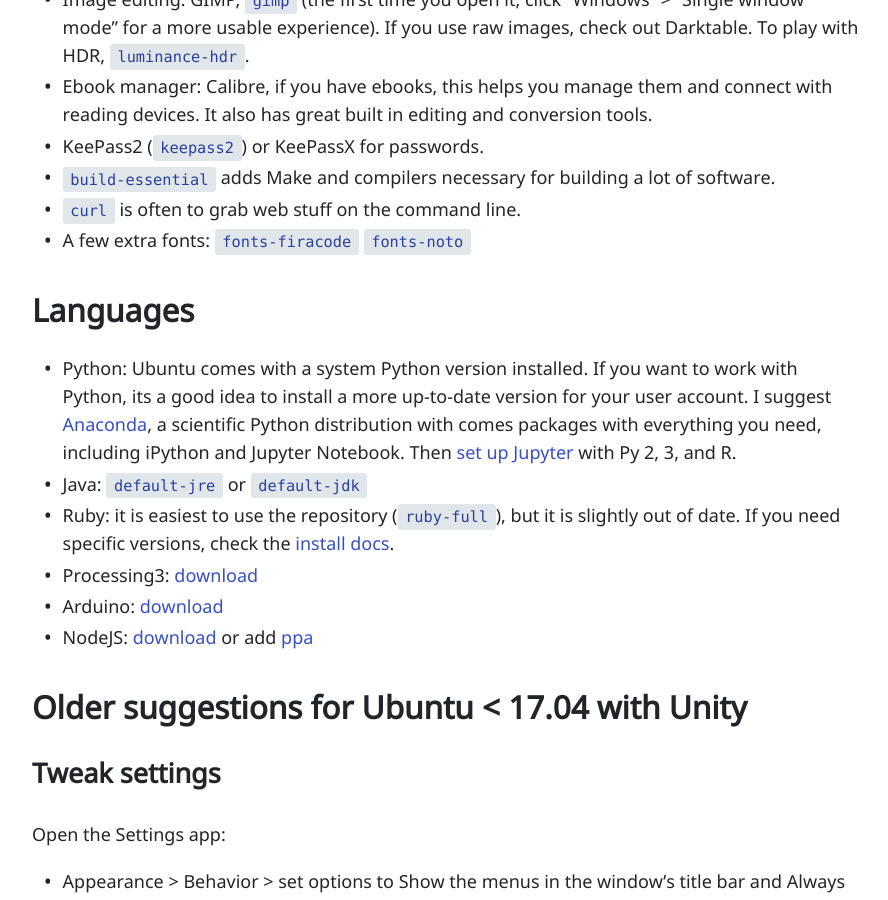
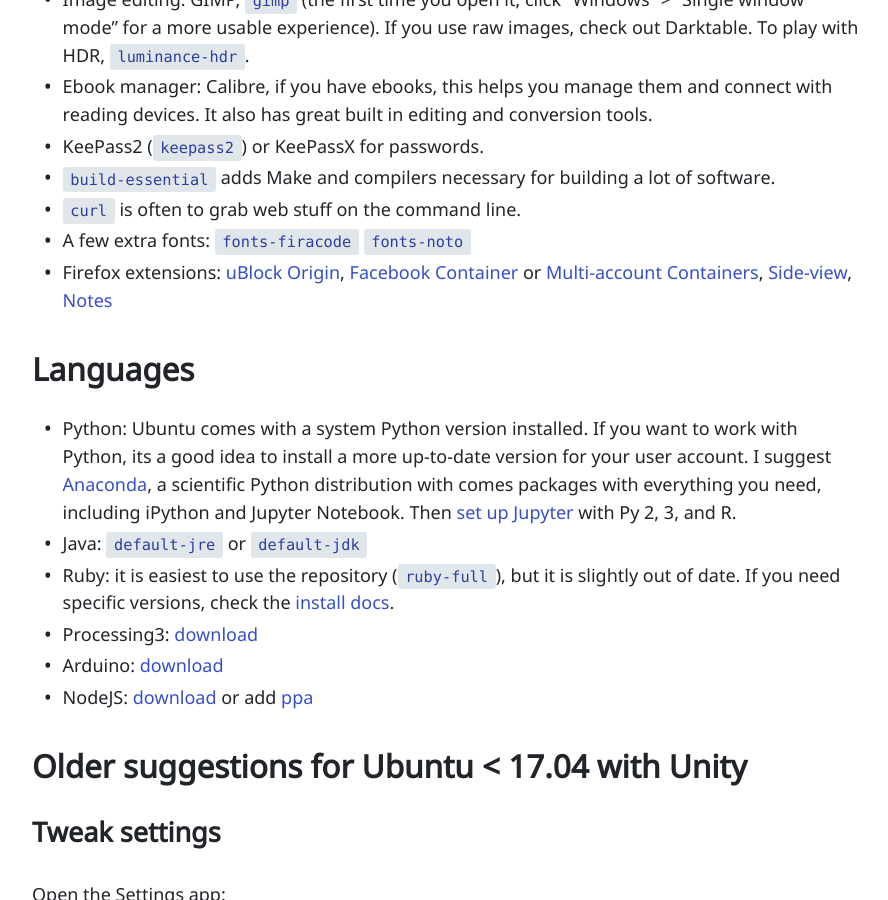
Before and after one commit to evanwill/_drafts, a Jekyll site: the page built from _notes/ubuntu-tips.md, in a window 1280 px wide and 900 px high, scrolled down 1147 px. Shown: the whole window, without its empty margins (194-1082 px from the left). Built offline with Jekyll 4.4.1, drawn with Linux system fonts in a browser that asks for light colours.

Commit message:
add firefox extensions

```diff
--- a/_notes/ubuntu-tips.md
+++ b/_notes/ubuntu-tips.md
@@ -28,6 +28,7 @@
 - `build-essential` adds Make and compilers necessary for building a lot of software.
 - `curl` is often to grab web stuff on the command line.
 - A few extra fonts: `fonts-firacode` `fonts-noto`
+- Firefox extensions: [uBlock Origin](https://addons.mozilla.org/en-US/firefox/addon/ublock-origin/), [Facebook Container](https://addons.mozilla.org/en-US/firefox/addon/facebook-container/) or [Multi-account Containers](https://addons.mozilla.org/en-US/firefox/addon/multi-account-containers/), [Side-view](https://testpilot.firefox.com/experiments/side-view), [Notes](https://testpilot.firefox.com/experiments/notes/)
 
 ## Languages
 
```
